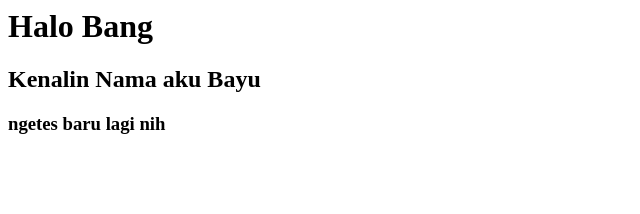
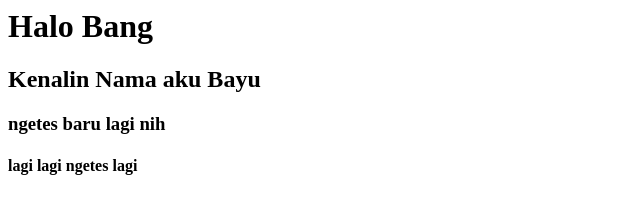
Before and after one commit to adee1212/test-repository, a plain HTML site: page index.html in a window 1280 px wide. Shown: the whole page, without its empty margins (0-640 px from the left). Drawn offline with Linux system fonts and the light colour scheme.

Commit message:
perubahan ke 1

```diff
--- a/index.html
+++ b/index.html
@@ -8,5 +8,6 @@
 <h1>Halo Bang</h1>
 <h2> Kenalin Nama aku Bayu </h2>
 <h3> ngetes baru lagi nih</h3>
+<h4> lagi lagi ngetes lagi</h4>
 </body>
 </html>
```
